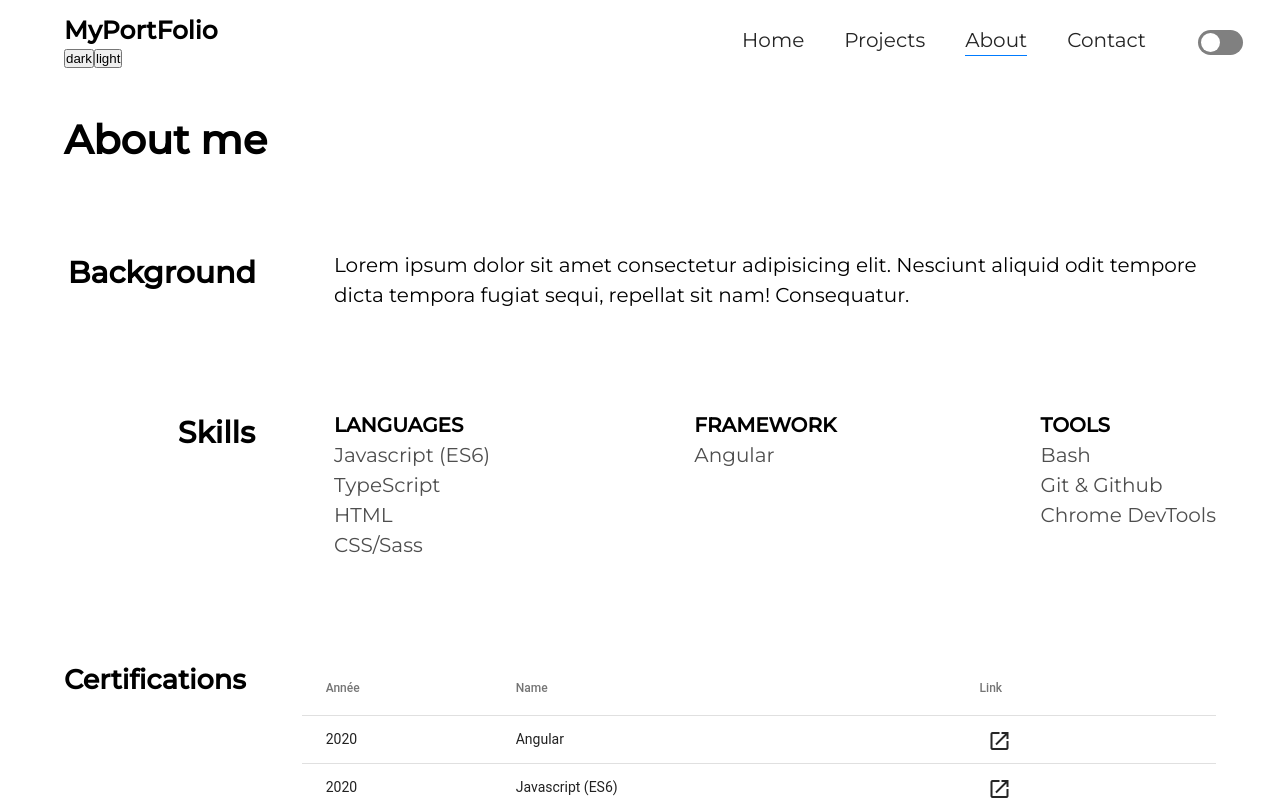
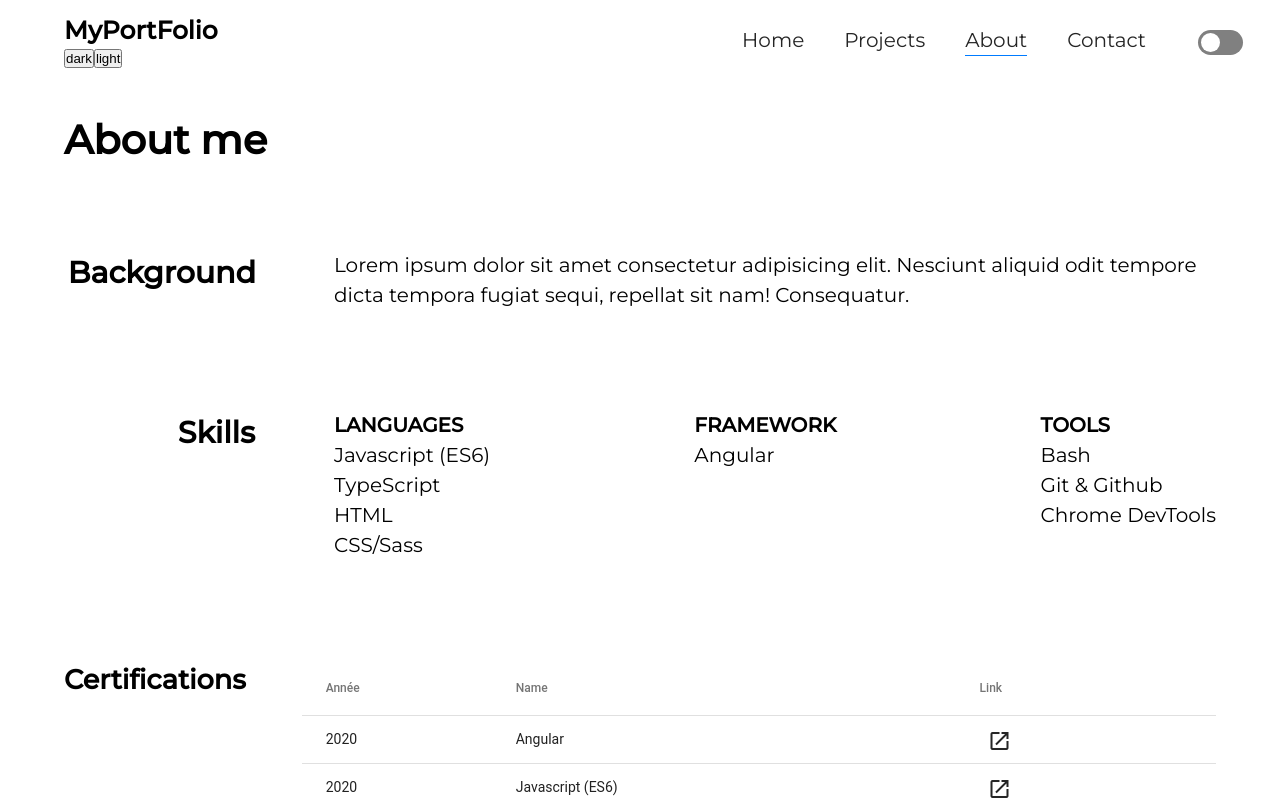
Before and after one commit to JungleWilly/angularPortfolio, an Angular app: page /about in a window 1280 px wide. Shown: the top 800 px of the page. Built offline with nearby package versions, Linux system fonts and the light colour scheme.

Commit message:
delete li color in about template

```diff
--- a/src/app/about/about.component.scss
+++ b/src/app/about/about.component.scss
@@ -46,9 +46,6 @@ h2 {
   }
 
   &-category {
-    li {
-      color: rgb(78, 78, 78);
-    }
   }
 
   &-category-title {
```
